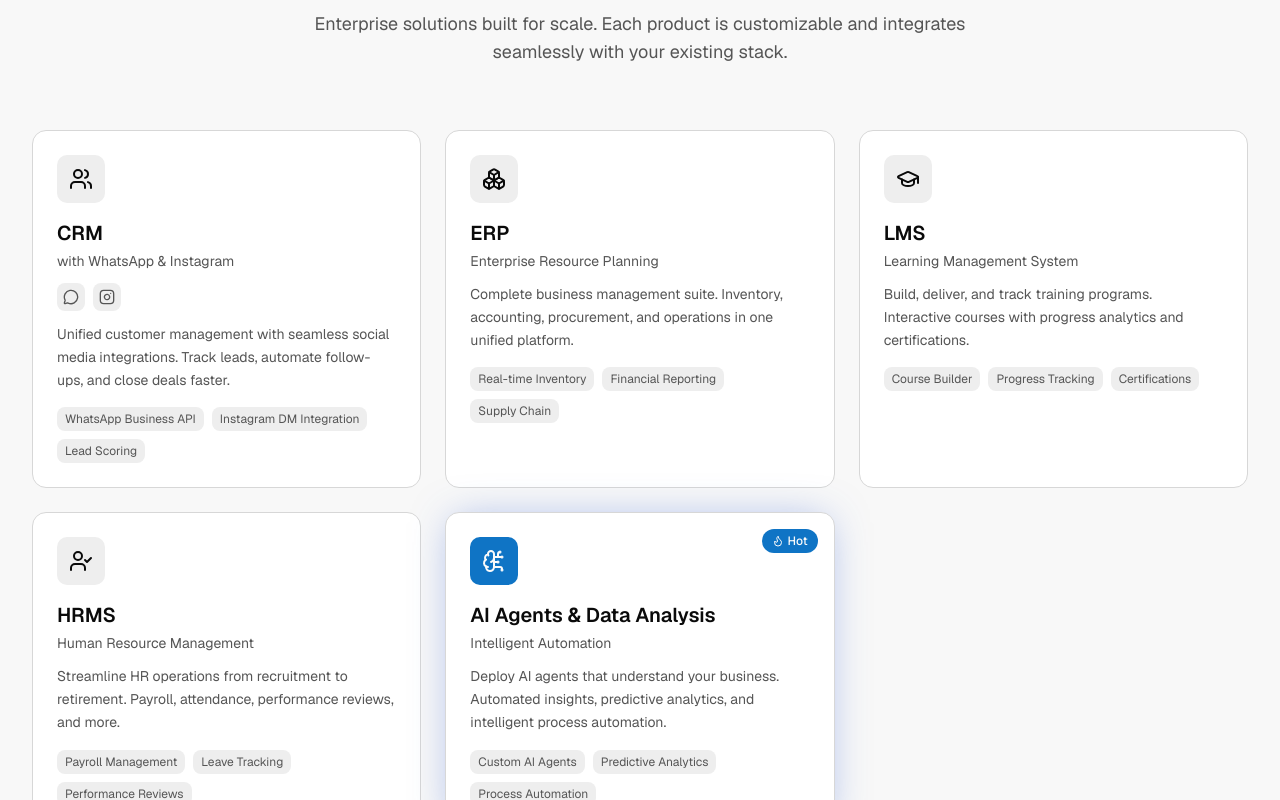
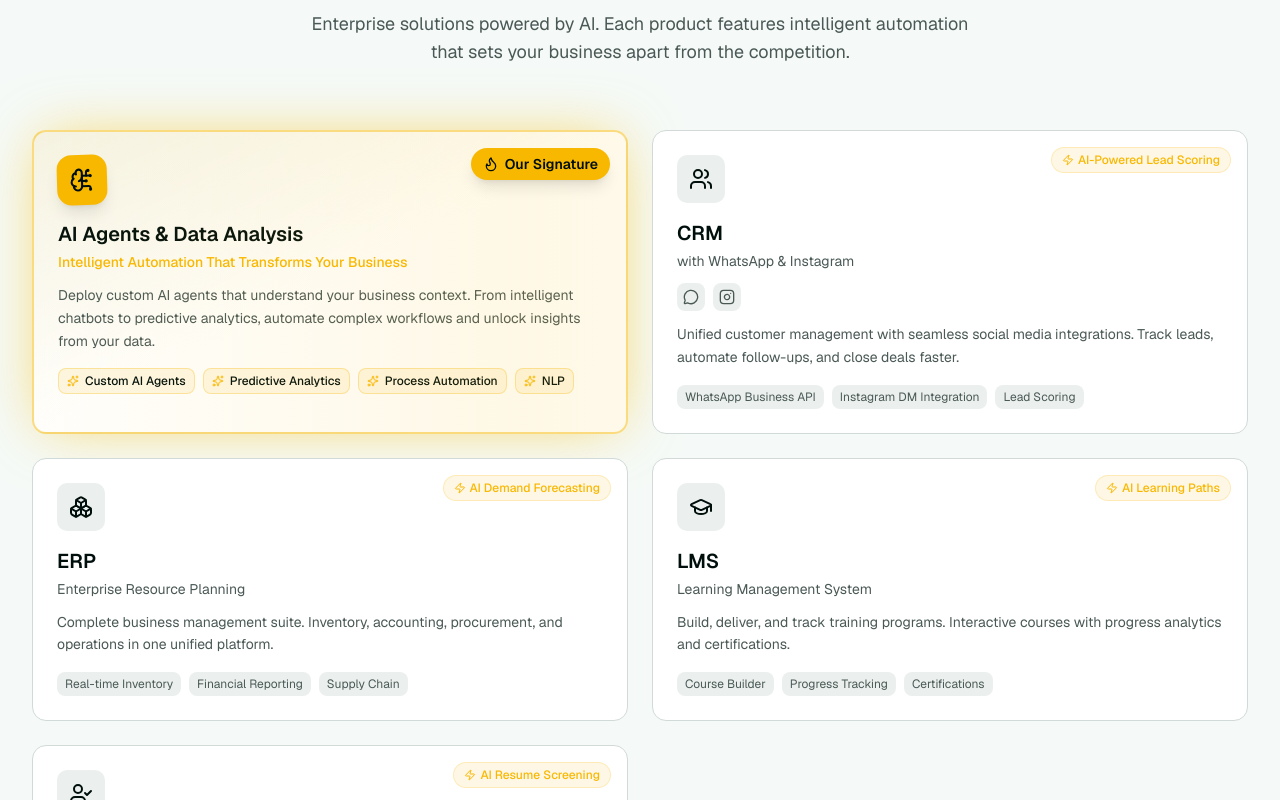
Before and after one commit to Kritish100/KritiCrafts, a Next.js app: page / in a window 1280 px wide. Shown: the part 1160-1960 px from the top of the page. Built offline with nearby package versions, Linux system fonts and the light colour scheme.

Commit message:
added changes

```diff
--- a/app/globals.css
+++ b/app/globals.css
@@ -4,62 +4,66 @@
 @custom-variant dark (&:is(.dark *));
 
 :root {
-  --background: oklch(0.98 0 0);
-  --foreground: oklch(0.145 0 0);
+  --background: oklch(0.98 0.005 180);
+  --foreground: oklch(0.15 0.03 180);
   --card: oklch(1 0 0);
-  --card-foreground: oklch(0.145 0 0);
+  --card-foreground: oklch(0.15 0.03 180);
   --popover: oklch(1 0 0);
-  --popover-foreground: oklch(0.145 0 0);
-  --primary: oklch(0.205 0 0);
+  --popover-foreground: oklch(0.15 0.03 180);
+  --primary: oklch(0.25 0.05 180);
   --primary-foreground: oklch(0.985 0 0);
-  --secondary: oklch(0.95 0 0);
-  --secondary-foreground: oklch(0.205 0 0);
-  --muted: oklch(0.93 0 0);
-  --muted-foreground: oklch(0.45 0 0);
-  --accent: oklch(0.55 0.15 250);
-  --accent-foreground: oklch(0.985 0 0);
+  --secondary: oklch(0.95 0.005 180);
+  --secondary-foreground: oklch(0.2 0.03 180);
+  --muted: oklch(0.93 0.005 180);
+  --muted-foreground: oklch(0.45 0.02 180);
+  --accent: oklch(0.82 0.18 85);
+  --accent-foreground: oklch(0.15 0.03 180);
   --destructive: oklch(0.577 0.245 27.325);
   --destructive-foreground: oklch(0.985 0 0);
-  --border: oklch(0.88 0 0);
-  --input: oklch(0.92 0 0);
-  --ring: oklch(0.55 0.15 250);
-  --chart-1: oklch(0.55 0.15 250);
-  --chart-2: oklch(0.6 0.118 184.704);
+  --border: oklch(0.88 0.01 180);
+  --input: oklch(0.92 0.005 180);
+  --ring: oklch(0.82 0.18 85);
+  --chart-1: oklch(0.25 0.05 180);
+  --chart-2: oklch(0.82 0.18 85);
   --chart-3: oklch(0.398 0.07 227.392);
   --chart-4: oklch(0.828 0.189 84.429);
   --chart-5: oklch(0.769 0.188 70.08);
   --radius: 0.625rem;
   --success: oklch(0.65 0.2 145);
   --success-foreground: oklch(0.985 0 0);
+  --brand-primary: oklch(0.25 0.05 180);
+  --brand-accent: oklch(0.82 0.18 85);
 }
 
 .dark {
-  --background: oklch(0.12 0 0);
-  --foreground: oklch(0.93 0 0);
-  --card: oklch(0.16 0 0);
-  --card-foreground: oklch(0.93 0 0);
-  --popover: oklch(0.14 0 0);
-  --popover-foreground: oklch(0.93 0 0);
-  --primary: oklch(0.93 0 0);
-  --primary-foreground: oklch(0.12 0 0);
-  --secondary: oklch(0.22 0 0);
-  --secondary-foreground: oklch(0.93 0 0);
-  --muted: oklch(0.25 0 0);
-  --muted-foreground: oklch(0.6 0 0);
-  --accent: oklch(0.55 0.18 265);
-  --accent-foreground: oklch(0.985 0 0);
+  --background: oklch(0.12 0.02 180);
+  --foreground: oklch(0.93 0.01 180);
+  --card: oklch(0.16 0.02 180);
+  --card-foreground: oklch(0.93 0.01 180);
+  --popover: oklch(0.14 0.02 180);
+  --popover-foreground: oklch(0.93 0.01 180);
+  --primary: oklch(0.93 0.01 180);
+  --primary-foreground: oklch(0.12 0.02 180);
+  --secondary: oklch(0.22 0.02 180);
+  --secondary-foreground: oklch(0.93 0.01 180);
+  --muted: oklch(0.25 0.02 180);
+  --muted-foreground: oklch(0.6 0.01 180);
+  --accent: oklch(0.82 0.18 85);
+  --accent-foreground: oklch(0.12 0.02 180);
   --destructive: oklch(0.5 0.2 25);
   --destructive-foreground: oklch(0.985 0 0);
-  --border: oklch(0.25 0 0);
-  --input: oklch(0.22 0 0);
-  --ring: oklch(0.55 0.18 265);
-  --chart-1: oklch(0.55 0.18 265);
-  --chart-2: oklch(0.696 0.17 162.48);
+  --border: oklch(0.25 0.02 180);
+  --input: oklch(0.22 0.02 180);
+  --ring: oklch(0.82 0.18 85);
+  --chart-1: oklch(0.25 0.05 180);
+  --chart-2: oklch(0.82 0.18 85);
   --chart-3: oklch(0.769 0.188 70.08);
   --chart-4: oklch(0.627 0.265 303.9);
   --chart-5: oklch(0.645 0.246 16.439);
   --success: oklch(0.65 0.2 145);
-  --success-foreground: oklch(0.12 0 0);
+  --success-foreground: oklch(0.12 0.02 180);
+  --brand-primary: oklch(0.25 0.05 180);
+  --brand-accent: oklch(0.82 0.18 85);
 }
 
 @theme inline {
@@ -91,6 +95,8 @@
   --color-chart-5: var(--chart-5);
   --color-success: var(--success);
   --color-success-foreground: var(--success-foreground);
+  --color-brand-primary: var(--brand-primary);
+  --color-brand-accent: var(--brand-accent);
   --radius-sm: calc(var(--radius) - 4px);
   --radius-md: calc(var(--radius) - 2px);
   --radius-lg: var(--radius);
@@ -108,25 +114,42 @@
 
 /* Glassmorphism utility */
 .glass {
-  background: rgba(20, 20, 20, 0.7);
+  background: rgba(0, 51, 53, 0.85);
   backdrop-filter: blur(20px);
   -webkit-backdrop-filter: blur(20px);
 }
 
 .light .glass {
-  background: rgba(255, 255, 255, 0.8);
+  background: rgba(255, 255, 255, 0.85);
 }
 
 /* Glow effect for AI card */
 .glow-accent {
-  box-shadow: 0 0 40px -10px oklch(0.55 0.18 265 / 0.5);
-}
-
-.light .glow-accent {
-  box-shadow: 0 0 40px -10px oklch(0.55 0.15 250 / 0.4);
+  box-shadow: 0 0 60px -10px oklch(0.82 0.18 85 / 0.6);
 }
 
 /* Smooth scrolling */
 html {
   scroll-behavior: smooth;
 }
+
+/* AI Card shimmer animation */
+@keyframes shimmer {
+  0% {
+    background-position: -200% 0;
+  }
+  100% {
+    background-position: 200% 0;
+  }
+}
+
+.ai-card-shimmer {
+  background: linear-gradient(
+    90deg,
+    transparent 0%,
+    oklch(0.82 0.18 85 / 0.1) 50%,
+    transparent 100%
+  );
+  background-size: 200% 100%;
+  animation: shimmer 3s ease-in-out infinite;
+}
--- a/components/landing/header.tsx
+++ b/components/landing/header.tsx
@@ -32,10 +32,10 @@ export function Header() {
       <div className="mx-auto flex h-16 max-w-7xl items-center justify-between px-4 sm:px-6 lg:px-8">
         {/* Logo */}
         <a href="#" className="flex items-center gap-2">
-          <div className="flex h-8 w-8 items-center justify-center rounded-lg bg-primary">
-            <span className="text-sm font-bold text-primary-foreground">S</span>
+          <div className="flex h-8 w-8 items-center justify-center rounded-lg bg-accent">
+            <span className="text-sm font-bold text-accent-foreground">KC</span>
           </div>
-          <span className="text-lg font-semibold">Studio</span>
+          <span className="text-lg font-semibold">Kriti Crafts</span>
         </a>
 
         {/* Desktop Navigation */}
--- a/components/landing/products.tsx
+++ b/components/landing/products.tsx
@@ -10,9 +10,20 @@ import {
   MessageCircle,
   Instagram,
   Flame,
+  Sparkles,
+  Zap,
 } from "lucide-react"
 
 const products = [
+  {
+    title: "AI Agents & Data Analysis",
+    subtitle: "Intelligent Automation That Transforms Your Business",
+    description:
+      "Deploy custom AI agents that understand your business context. From intelligent chatbots to predictive analytics, automate complex workflows and unlock insights from your data.",
+    icon: BrainCircuit,
+    features: ["Custom AI Agents", "Predictive Analytics", "Process Automation", "NLP"],
+    isSignature: true,
+  },
   {
     title: "CRM",
     subtitle: "with WhatsApp & Instagram",
@@ -21,6 +32,7 @@ const products = [
     icon: Users,
     features: ["WhatsApp Business API", "Instagram DM Integration", "Lead Scoring"],
     social: [MessageCircle, Instagram],
+    aiFeature: "AI-Powered Lead Scoring",
   },
   {
     title: "ERP",
@@ -29,6 +41,7 @@ const products = [
       "Complete business management suite. Inventory, accounting, procurement, and operations in one unified platform.",
     icon: Boxes,
     features: ["Real-time Inventory", "Financial Reporting", "Supply Chain"],
+    aiFeature: "AI Demand Forecasting",
   },
   {
     title: "LMS",
@@ -37,6 +50,7 @@ const products = [
       "Build, deliver, and track training programs. Interactive courses with progress analytics and certifications.",
     icon: GraduationCap,
     features: ["Course Builder", "Progress Tracking", "Certifications"],
+    aiFeature: "AI Learning Paths",
   },
   {
     title: "HRMS",
@@ -45,15 +59,7 @@ const products = [
       "Streamline HR operations from recruitment to retirement. Payroll, attendance, performance reviews, and more.",
     icon: UserCheck,
     features: ["Payroll Management", "Leave Tracking", "Performance Reviews"],
-  },
-  {
-    title: "AI Agents & Data Analysis",
-    subtitle: "Intelligent Automation",
-    description:
-      "Deploy AI agents that understand your business. Automated insights, predictive analytics, and intelligent process automation.",
-    icon: BrainCircuit,
-    features: ["Custom AI Agents", "Predictive Analytics", "Process Automation"],
-    isHot: true,
+    aiFeature: "AI Resume Screening",
   },
 ]
 
@@ -91,54 +97,79 @@ export function Products() {
           className="mb-16 text-center"
         >
           <h2 className="mb-4 text-3xl font-bold tracking-tight sm:text-4xl">
-            The Big 5
+            Solutions We Craft
           </h2>
           <p className="mx-auto max-w-2xl text-lg text-muted-foreground">
-            Enterprise solutions built for scale. Each product is customizable
-            and integrates seamlessly with your existing stack.
+            Enterprise solutions powered by AI. Each product features intelligent
+            automation that sets your business apart from the competition.
           </p>
         </motion.div>
 
-        {/* Products Grid */}
+        {/* Products Grid - AI Agents first, then 2x2 grid for others */}
         <motion.div
           variants={containerVariants}
           initial="hidden"
           whileInView="visible"
           viewport={{ once: true }}
-          className="grid gap-6 md:grid-cols-2 lg:grid-cols-3"
+          className="grid gap-6 md:grid-cols-2"
         >
-          {products.map((product, index) => {
+          {products.map((product) => {
             const Icon = product.icon
+            const isSignature = product.isSignature
+
             return (
               <motion.div
                 key={product.title}
                 variants={itemVariants}
-                className={`group relative overflow-hidden rounded-xl border border-border bg-card p-6 transition-all duration-300 hover:border-muted-foreground/30 ${
-                  product.isHot ? "glow-accent lg:col-span-1" : ""
-                } ${index >= 3 ? "lg:col-span-1" : ""}`}
+                className={`group relative overflow-hidden rounded-xl border p-6 transition-all duration-300 hover:shadow-lg ${
+                  isSignature
+                    ? "glow-accent border-2 border-accent/50 bg-gradient-to-br from-accent/10 via-card to-card hover:border-accent/70"
+                    : "border-border bg-card hover:border-accent/30"
+                }`}
               >
-                {/* Hot Badge */}
-                {product.isHot && (
-                  <div className="absolute top-4 right-4 flex items-center gap-1 rounded-full bg-accent px-2.5 py-1 text-xs font-medium text-accent-foreground">
-                    <Flame className="h-3 w-3" />
-                    Hot
+                {/* Shimmer overlay for signature card */}
+                {isSignature && (
+                  <div className="ai-card-shimmer pointer-events-none absolute inset-0" />
+                )}
+
+                {/* Badge */}
+                {isSignature ? (
+                  <div className="absolute top-4 right-4 flex items-center gap-1.5 rounded-full bg-accent px-3 py-1.5 text-sm font-semibold text-accent-foreground shadow-lg">
+                    <Flame className="h-4 w-4" />
+                    Our Signature
+                  </div>
+                ) : product.aiFeature ? (
+                  <div className="absolute top-4 right-4 flex items-center gap-1 rounded-full bg-accent/10 border border-accent/20 px-2.5 py-1 text-xs font-medium text-accent">
+                    <Zap className="h-3 w-3" />
+                    {product.aiFeature}
+                  </div>
+                ) : null}
+
+                {/* Icon */}
+                {isSignature ? (
+                  <motion.div
+                    animate={{
+                      scale: [1, 1.05, 1],
+                      rotate: [0, 2, -2, 0],
+                    }}
+                    transition={{
+                      duration: 4,
+                      repeat: Infinity,
+                      ease: "easeInOut",
+                    }}
+                    className="mb-4 inline-flex h-12 w-12 items-center justify-center rounded-xl bg-accent text-accent-foreground shadow-lg"
+                  >
+                    <Icon className="h-6 w-6" />
+                  </motion.div>
+                ) : (
+                  <div className="mb-4 flex h-12 w-12 items-center justify-center rounded-lg bg-secondary text-foreground">
+                    <Icon className="h-6 w-6" />
                   </div>
                 )}
 
-                {/* Icon */}
-                <div
-                  className={`mb-4 flex h-12 w-12 items-center justify-center rounded-lg ${
-                    product.isHot
-                      ? "bg-accent text-accent-foreground"
-                      : "bg-secondary text-foreground"
-                  }`}
-                >
-                  <Icon className="h-6 w-6" />
-                </div>
-
                 {/* Title & Subtitle */}
                 <h3 className="mb-1 text-xl font-semibold">{product.title}</h3>
-                <p className="mb-3 text-sm text-muted-foreground">
+                <p className={`mb-3 text-sm ${isSignature ? "text-accent font-medium" : "text-muted-foreground"}`}>
                   {product.subtitle}
                 </p>
 
@@ -166,8 +197,13 @@ export function Products() {
                   {product.features.map((feature) => (
                     <span
                       key={feature}
-                      className="rounded-md bg-secondary px-2 py-1 text-xs text-muted-foreground"
+                      className={`rounded-md px-2 py-1 text-xs ${
+                        isSignature
+                          ? "flex items-center gap-1.5 border border-accent/30 bg-accent/10 font-medium text-foreground"
+                          : "bg-secondary text-muted-foreground"
+                      }`}
                     >
+                      {isSignature && <Sparkles className="h-3 w-3 text-accent" />}
                       {feature}
                     </span>
                   ))}
```
Also changed, not shown: components/landing/footer.tsx (+6 -6 lines), 1 other file (tests, documents, lock files or other folders).
